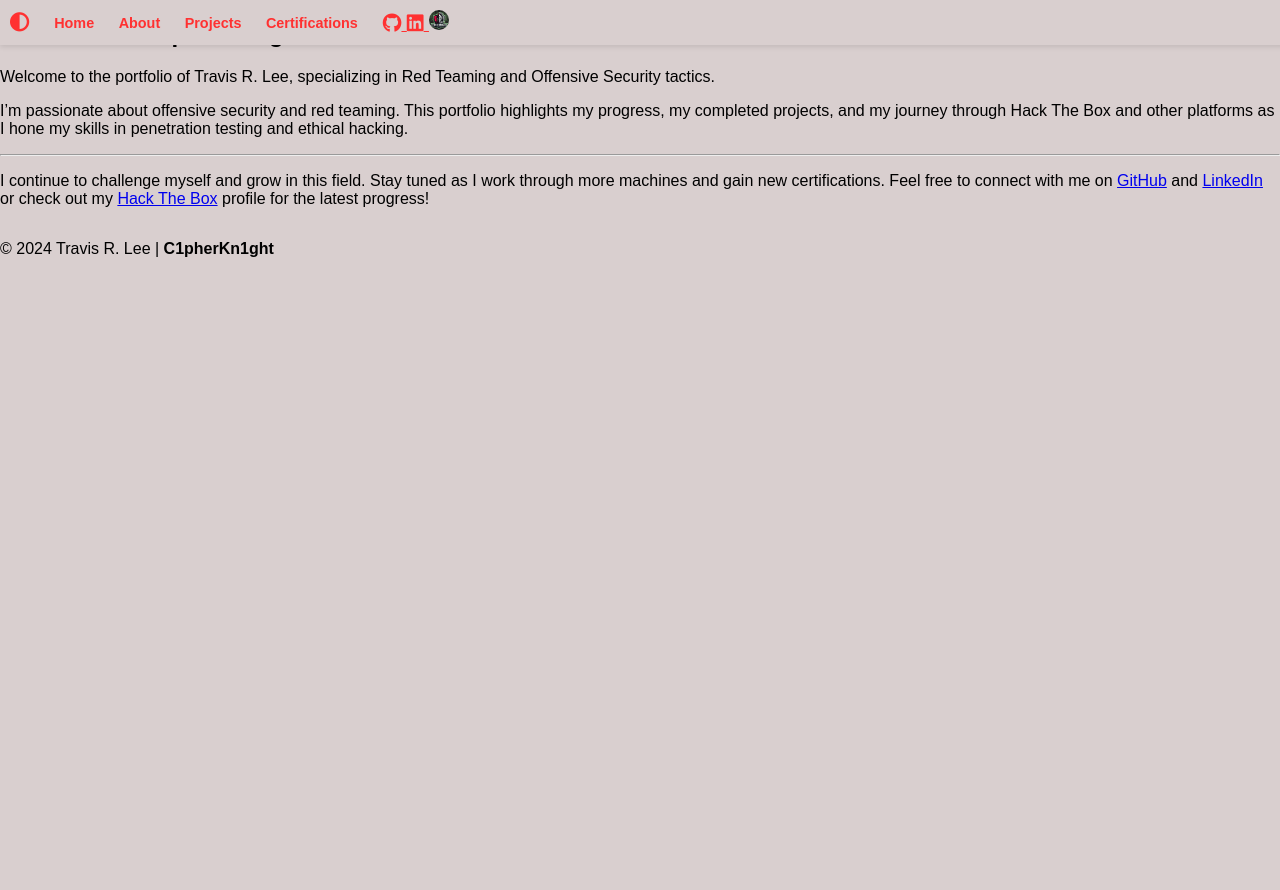
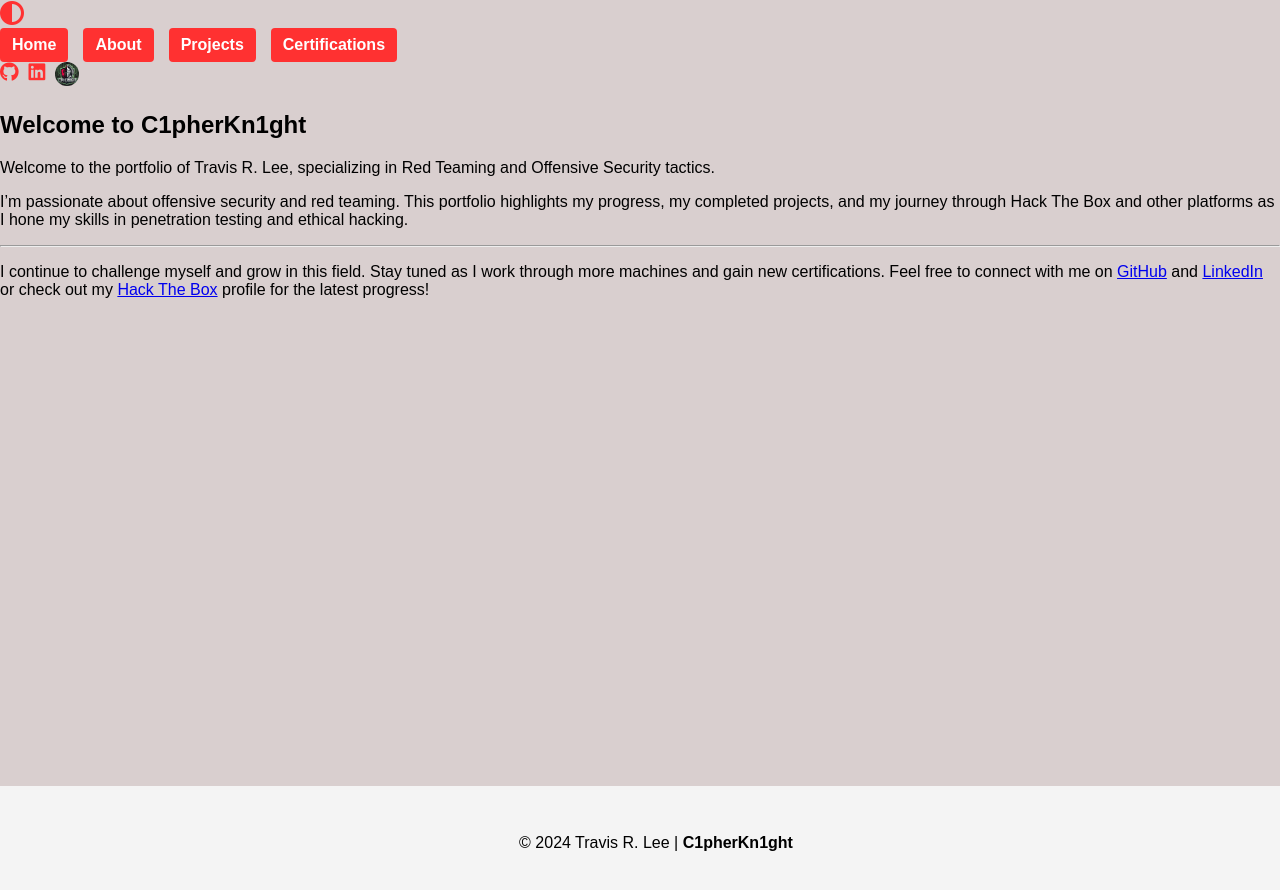
Before and after one commit to Travrl12/travrl12.github.io, a Jekyll site: the page built from index.markdown, in a window 1280 px wide. Shown: the top 890 px of the page. Built offline with Jekyll 4.4.1, drawn with Linux system fonts in a browser that asks for light colours; a script that is not in the unit is left out.

Commit message:
Update main.css

```diff
--- a/assets/css/main.css
+++ b/assets/css/main.css
@@ -6,19 +6,23 @@
     --color-dark-text: #f0f0f0;
     --color-primary: #00FF41;
     --color-accent: #FF3131;
+    --color-link-light: #0000FF;
+    --color-link-dark: #00FF41;
+    --color-visited-light: #551A8B;
+    --color-visited-dark: #8F00FF;
 }
 
-/* Base Styles */
+/* Base Styles for HTML and Body */
 html, body {
     background-color: var(--color-light-bg);
     color: var(--color-light-text);
     font-family: Arial, sans-serif;
     margin: 0;
     padding: 0;
+    transition: background-color 0.3s ease, color 0.3s ease;
     display: flex;
     flex-direction: column;
     min-height: 100vh;
-    overflow-x: hidden;
 }
 
 html.dark-mode, body.dark-mode {
@@ -26,57 +30,60 @@ html.dark-mode, body.dark-mode {
     color: var(--color-dark-text);
 }
 
-/* Top Navigation Bar */
-.top-bar {
+/* Header Bar Styling */
+.header-bar {
     display: flex;
     align-items: center;
-    padding: 10px;
+    justify-content: flex-start;
     gap: 15px;
-    position: fixed;
-    top: 0;
-    left: 0;
-    width: 100%;
-    background-color: var(--color-light-bg);
-    box-shadow: 0px 2px 5px rgba(0, 0, 0, 0.1);
-}
-
-html.dark-mode .top-bar {
+    padding: 10px 20px;
     background-color: var(--color-dark-bg);
 }
 
-/* Dark Mode Toggle Button */
+/* Dark Mode Toggle */
 .toggle-button {
-    font-size: 1.2rem;
+    cursor: pointer;
+    font-size: 1.5rem;
     color: var(--color-accent);
-    cursor: pointer;
 }
 
 html.dark-mode .toggle-button {
     color: var(--color-primary);
 }
 
+/* Logo */
+.main-logo {
+    width: 50px;
+    height: auto;
+    border-radius: 50%;
+}
+
 /* Navigation Buttons */
-.nav-buttons .nav-link {
-    color: var(--color-accent);
-    padding: 5px 10px;
+.nav-buttons {
+    display: flex;
+    gap: 15px;
+}
+
+.nav-link {
+    padding: 8px 12px;
+    color: white;
+    background-color: var(--color-accent);
+    border-radius: 4px;
     text-decoration: none;
     font-weight: bold;
-    font-size: 0.9rem;
-    border-radius: 4px;
-    transition: color 0.3s, background-color 0.3s;
+    transition: background-color 0.3s;
 }
 
-.nav-buttons .nav-link:hover {
+.nav-link:hover {
     background-color: var(--color-primary);
-    color: black;
-}
-
-html.dark-mode .nav-buttons .nav-link:hover {
-    background-color: var(--color-accent);
-    color: white;
 }
 
 /* Social Icons */
+.social-icons {
+    display: flex;
+    gap: 10px;
+}
+
 .social-icons a {
     font-size: 1.2rem;
     color: var(--color-accent);
@@ -88,25 +95,26 @@ html.dark-mode .nav-buttons .nav-link:hover {
 }
 
 .htb-icon {
-    width: 20px;
-    height: 20px;
+    width: 24px;
+    height: 24px;
     border-radius: 50%;
 }
 
-/* Adjust layout for mobile */
-@media (max-width: 600px) {
-    .top-bar {
-        flex-wrap: wrap;
-        gap: 10px;
-        padding: 10px 5px;
-    }
+/* Footer Styling */
+footer {
+    margin-top: auto;
+    background-color: #f4f4f4;
+    padding: 2rem 1rem;
+    text-align: center;
+    width: 100%;
+}
 
-    .nav-buttons .nav-link {
-        font-size: 0.8rem;
-        padding: 4px 8px;
-    }
+html.dark-mode footer {
+    background-color: #222;
+}
 
-    .toggle-button, .social-icons a {
-        font-size: 1rem;
-    }
+.footer-logo {
+    width: 24px;
+    height: 24px;
+    border-radius: 50%;
 }
```
